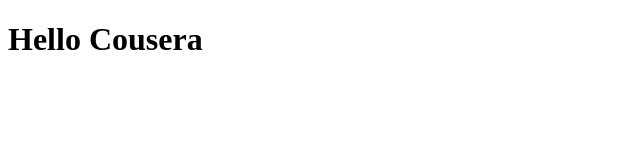
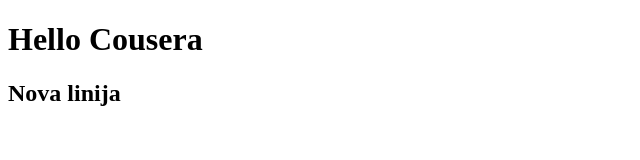
Before and after one commit to fichorski/MyProject, a plain HTML site: page site/index.html in a window 1280 px wide. Shown: the whole page, without its empty margins (0-640 px from the left). Drawn offline with Linux system fonts and the light colour scheme.

Commit message:
nova dodavka

```diff
--- a/site/index.html
+++ b/site/index.html
@@ -5,5 +5,6 @@
 </head>
 <body>
 <h1>Hello Cousera</h1>
+<h2>Nova linija</h2>
 </body>
 </html>
```
